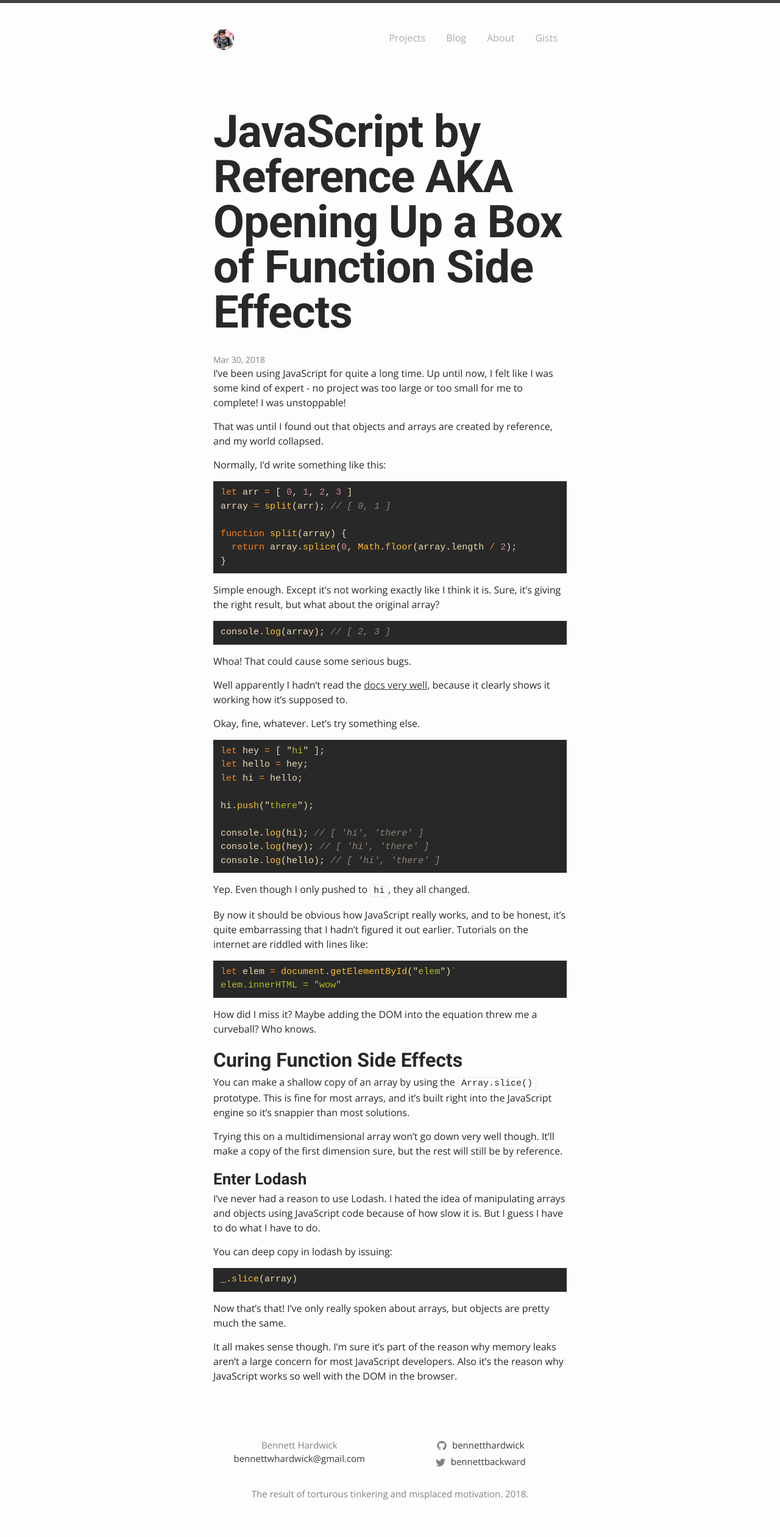
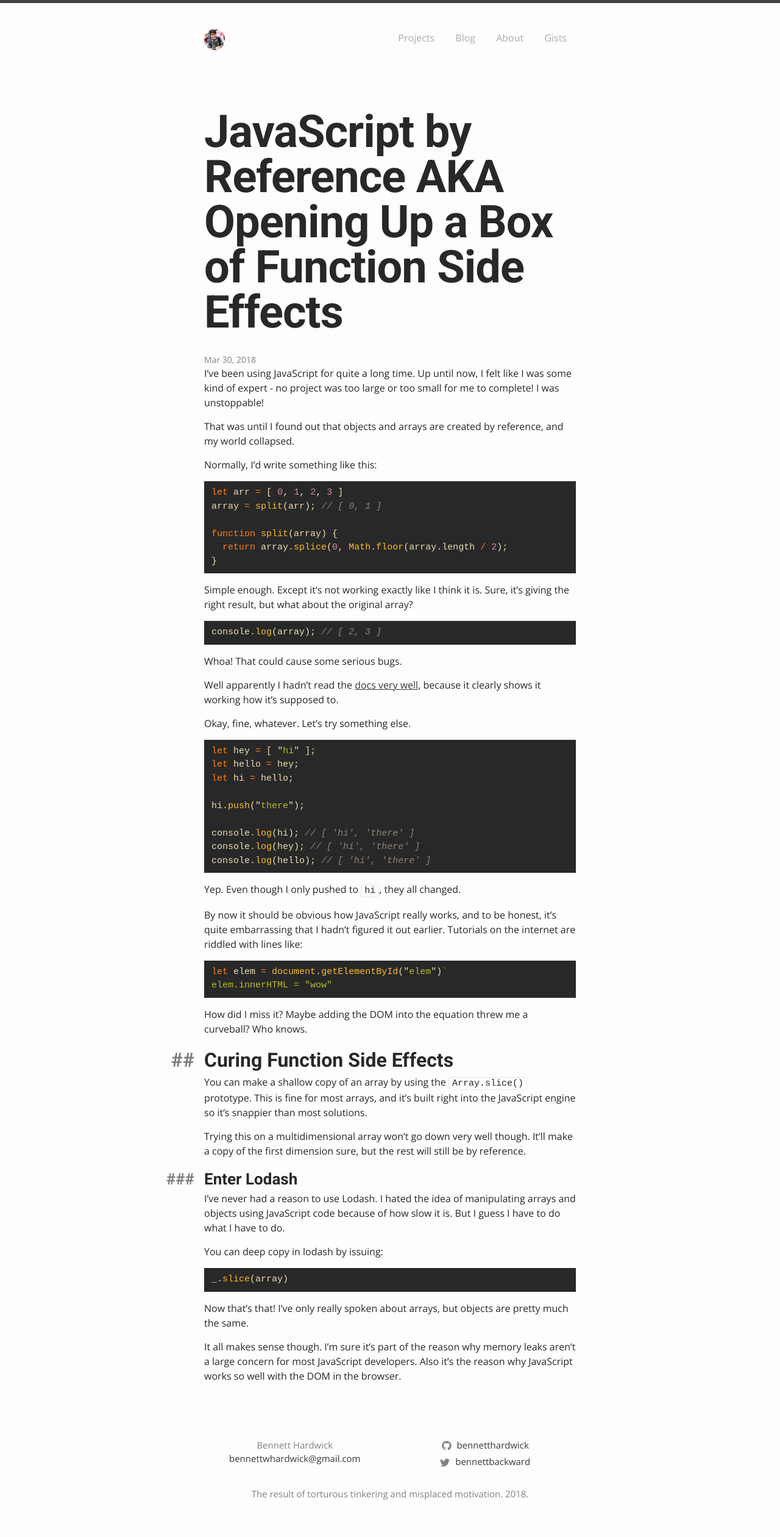
Before and after one commit to pbamotra/website, a Jekyll site: the page built from _posts/2018-03-30-javascript-by-reference-aka-function-side-effects.md, in a window 1280 px wide. Shown: the whole page at 61% size. Built offline with Jekyll 4.4.1, drawn with Linux system fonts in a browser that asks for light colours.

Commit message:
Some style changes

```diff
--- a/_sass/custom/_layout.scss
+++ b/_sass/custom/_layout.scss
@@ -169,3 +169,33 @@ $picture-size: 34px;
 	border-radius: 8px;
 	transition: border-radius 0.25s;
 }
+
+article.post {
+
+	h2, h3, h4 {
+
+		position: relative;
+
+		&::before {
+			opacity: 0.6;
+			position: absolute;
+			width: 100px;
+			left: -116px;
+			text-align: right;
+		}
+
+	}
+
+	h2::before {
+		content: '## ';
+	}
+
+	h3::before {
+		content: '### ';
+	}
+
+	h4::before {
+		content: '#### ';
+	}
+
+}
--- a/_sass/minima.scss
+++ b/_sass/minima.scss
@@ -20,7 +20,7 @@ $grey-color-light: lighten($grey-color, 40%) !default;
 $grey-color-dark:  darken($grey-color, 25%) !default;
 
 // Width of the content area
-$content-width:    640px !default;
+$content-width:    670px !default;
 
 $on-palm:          600px !default;
 $on-laptop:        720px !default;
```
